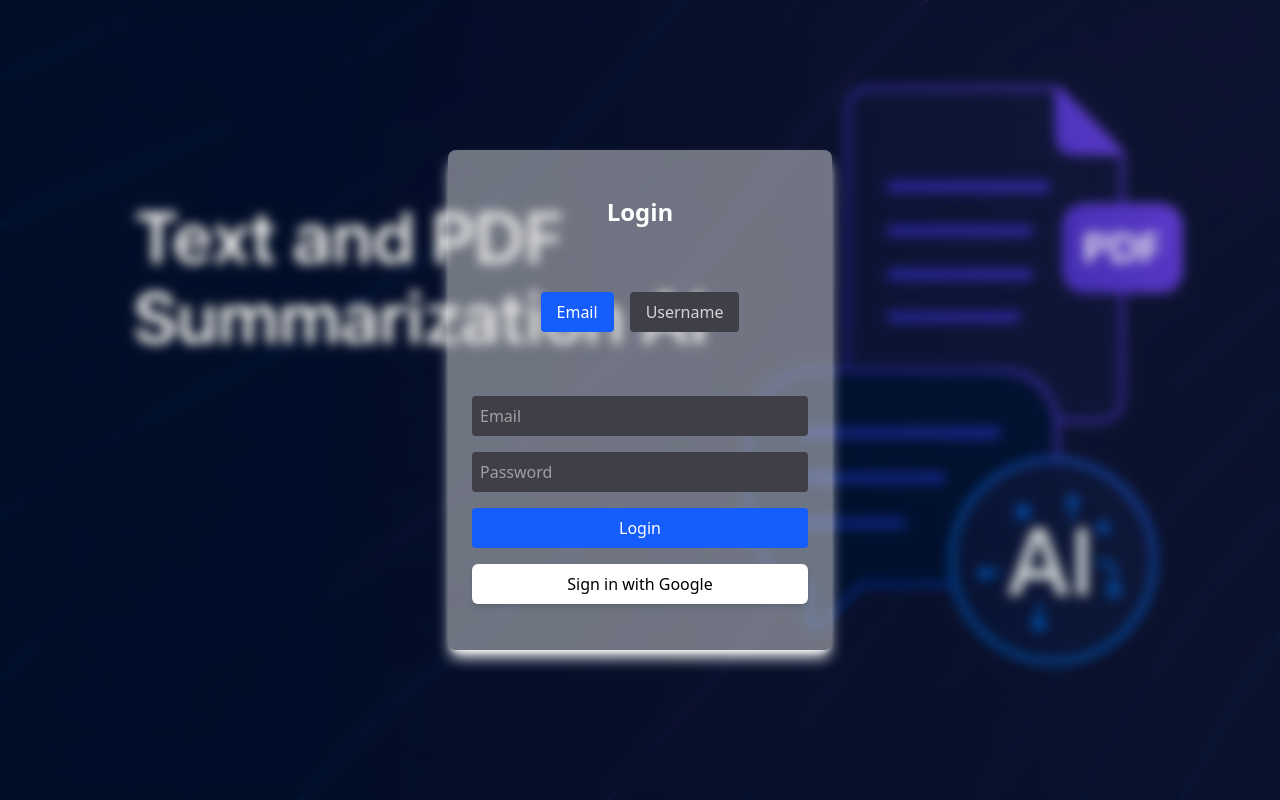
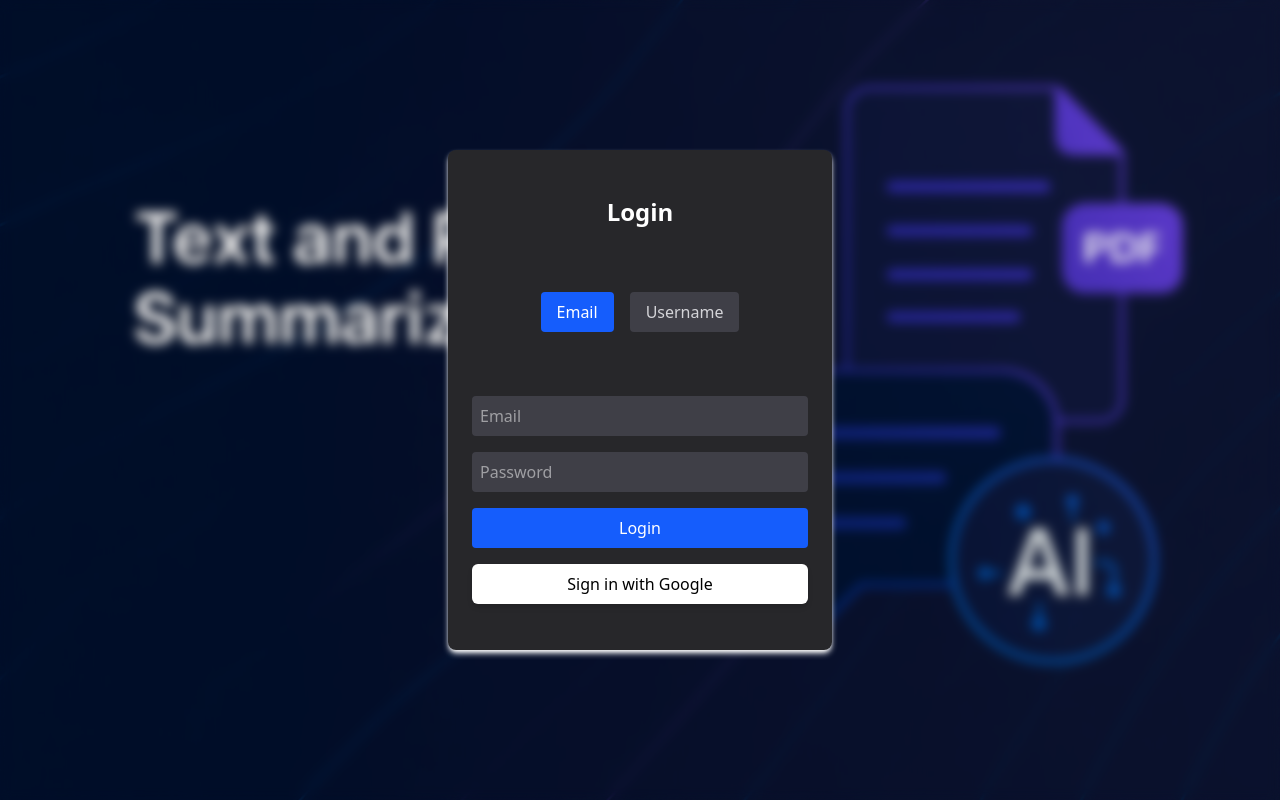
Before and after one commit to jimitnick/TextSummariserAi, a React (Vite) app: page / in a window 1280 px wide. Built offline with nearby package versions, Linux system fonts and the light colour scheme; no server answers.

Commit message:
made some changes in the appearance

```diff
--- a/src/components/LoginForm.jsx
+++ b/src/components/LoginForm.jsx
@@ -37,7 +37,7 @@ const LoginForm = () => {
     <div className={`h-screen w-screen flex justify-center items-center`}>
       <img src={loginBackground} alt="" className='h-full w-full object-cover absolute z-0'/>
       <div className='w-full h-full backdrop-blur-[6px] absolute'></div>
-        <div className="md:w-full max-w-sm bg-[rgb(218,218,218,0.5)] shadow-white  p-6 rounded-lg shadow-lg  md:h-[500px] flex flex-col justify-center gap-16 z-1">
+        <div className="md:w-full max-w-sm bg-zinc-800 shadow-white  p-6 rounded-lg shadow-md  md:h-[500px] flex flex-col justify-center gap-16 z-1">
         <h1 className="text-2xl font-semibold text-white mb-6 text-center">Login</h1>
         <div className="flex mb-4 justify-center gap-4">
           <button
```
